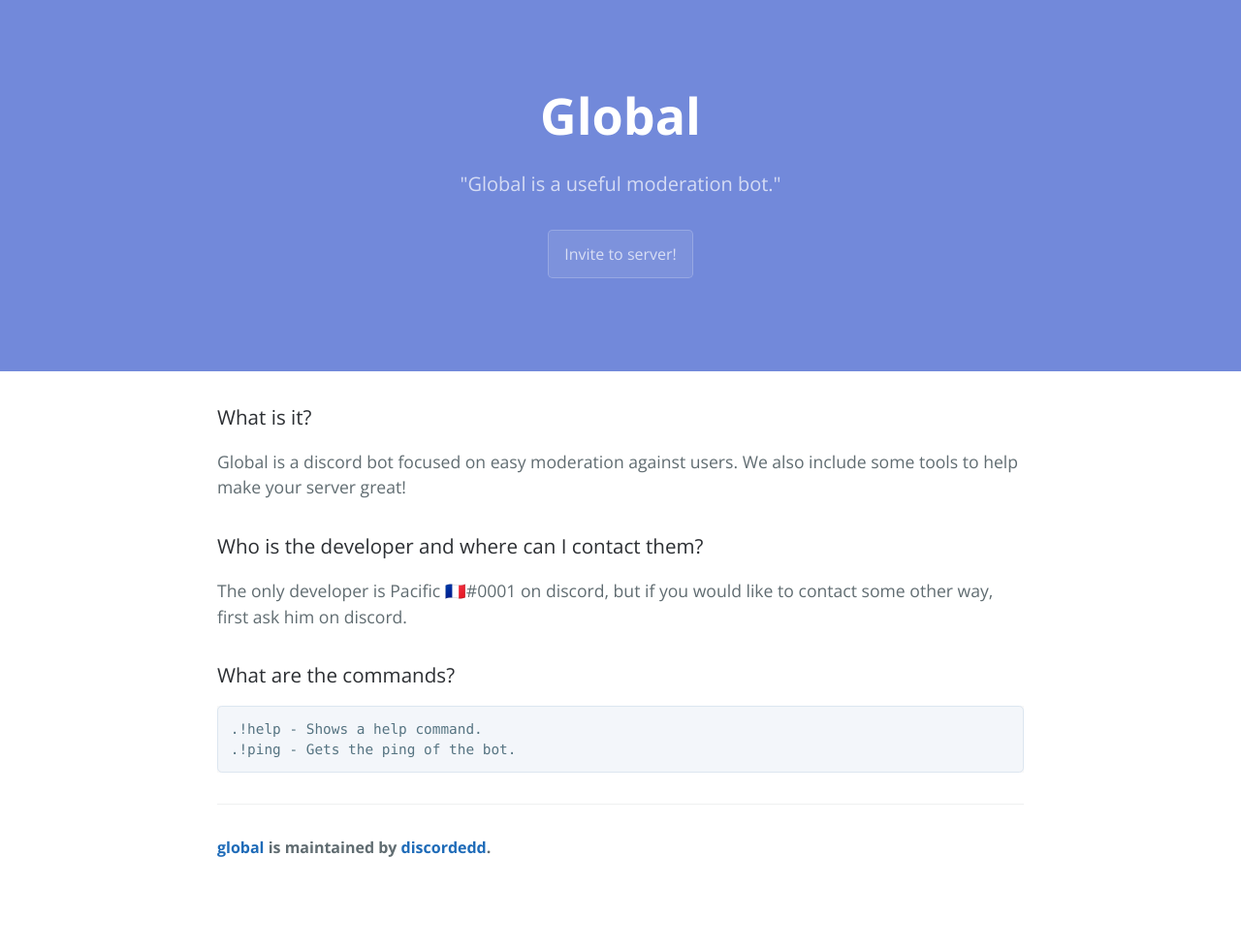
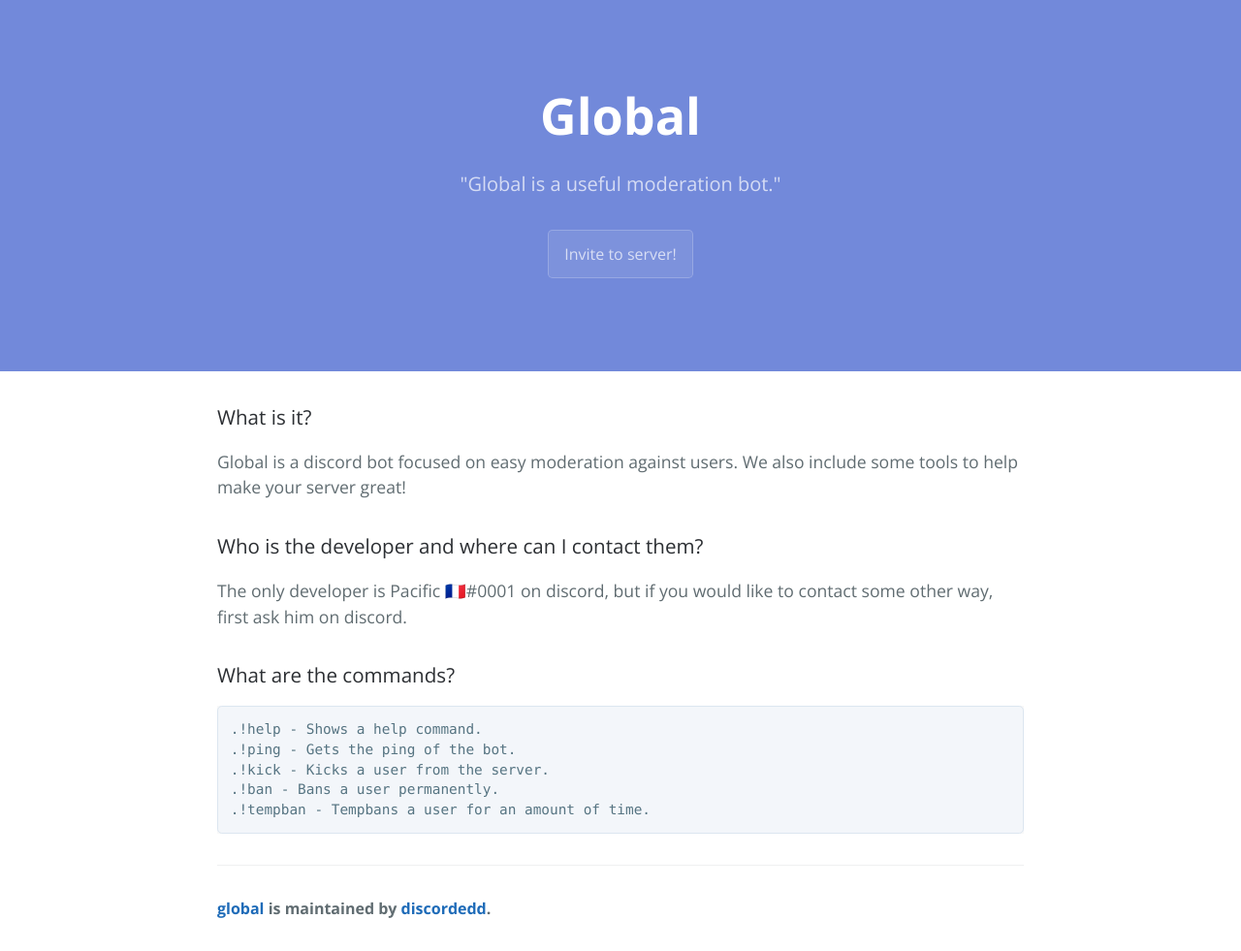
Before and after one commit to discordedd/global, a Jekyll site: the page built from index.md, in a window 1280 px wide. Shown: the whole page at 97% size. Built offline with Jekyll 4.4.1, drawn with Linux system fonts in a browser that asks for light colours; our own code applies the rules of GitHub Pages for plain Markdown files; before the commit the page ends 918 px from its top, so only the background shows below that.

Commit message:
Update index.md

````diff
--- a/index.md
+++ b/index.md
@@ -11,4 +11,7 @@ The only developer is Pacific 🇫🇷#0001 on discord, but if you would like to
 ```
 .!help - Shows a help command.
 .!ping - Gets the ping of the bot.
+.!kick - Kicks a user from the server.
+.!ban - Bans a user permanently.
+.!tempban - Tempbans a user for an amount of time.
 ```
````
